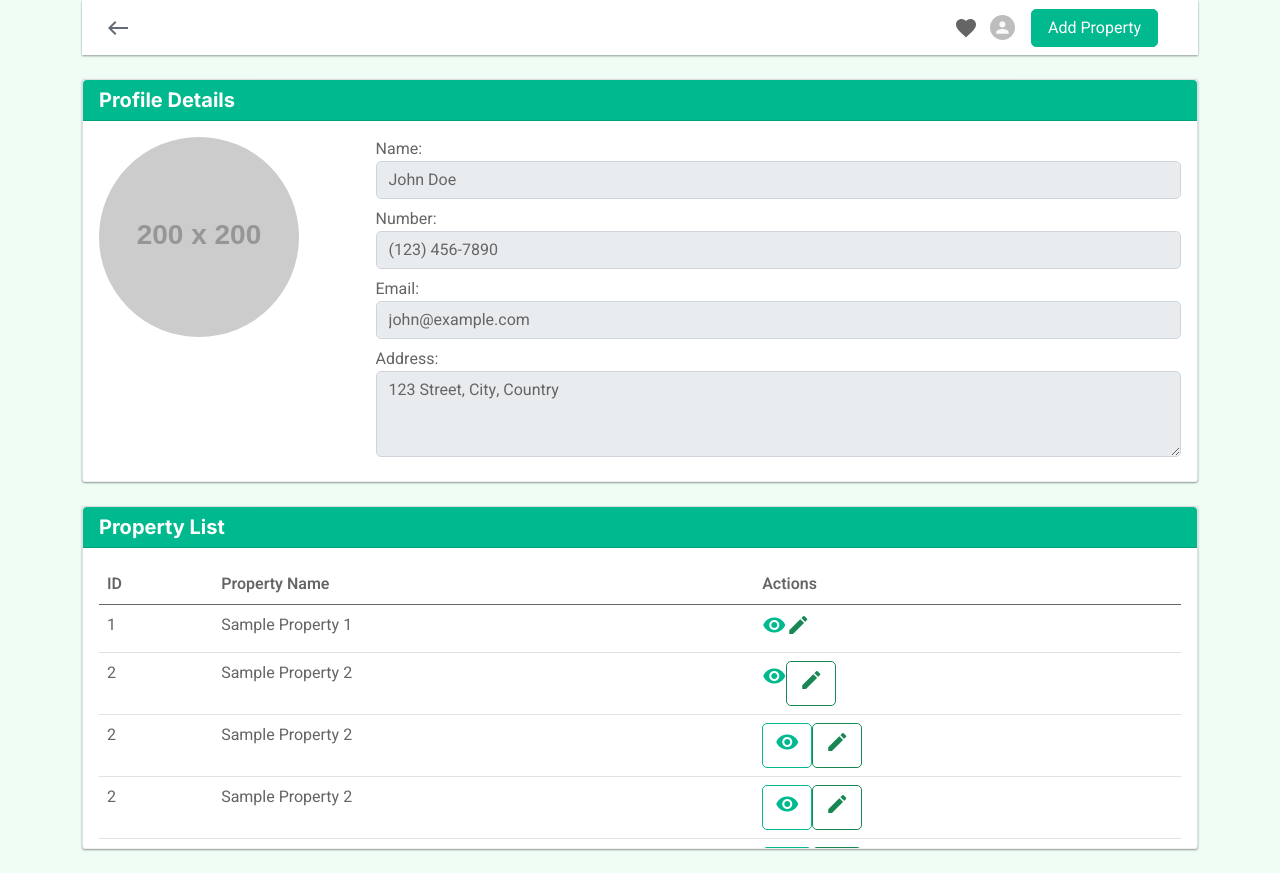
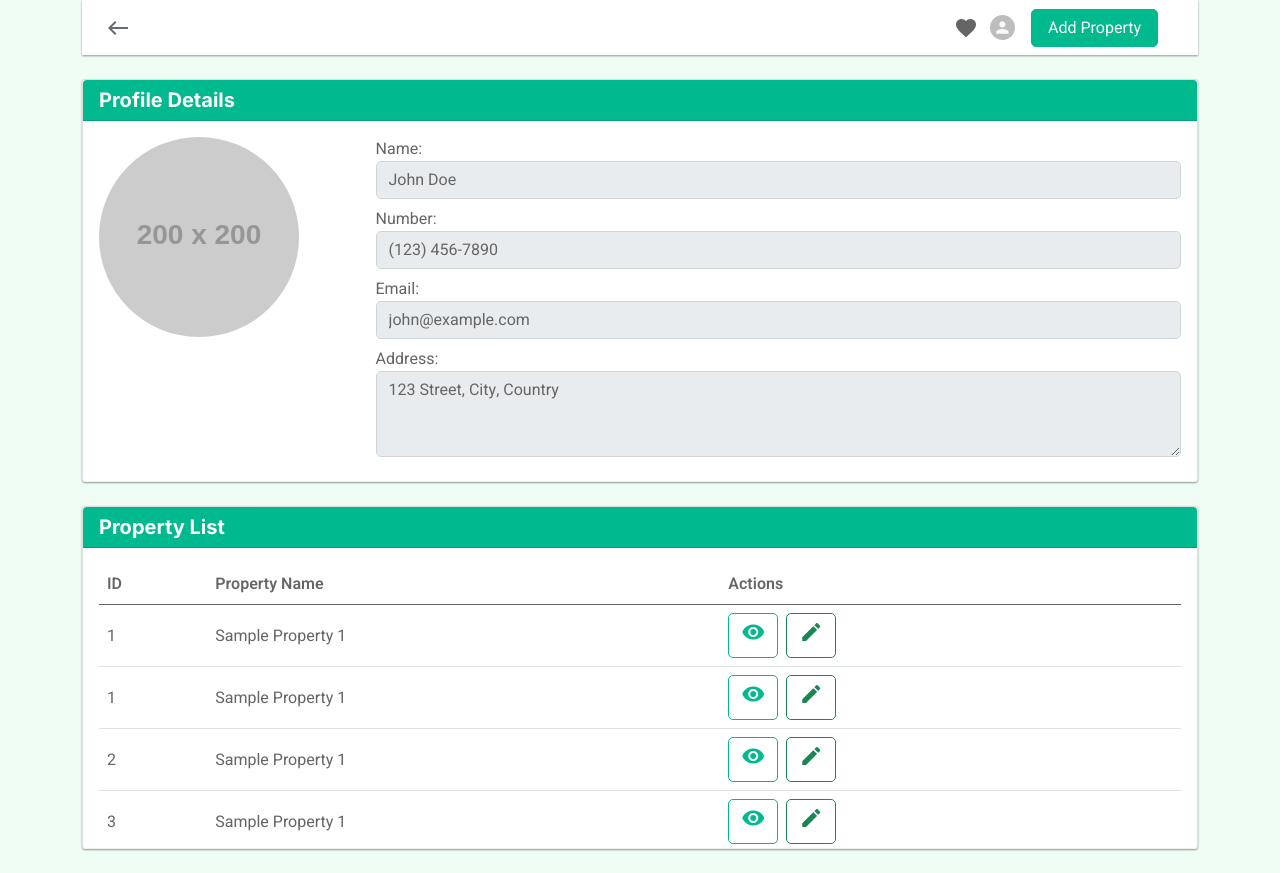
Before and after one commit to joy-mohajon/house-rent-system-clientside-reactjs, a React (Vite) app: page /profile in a window 1280 px wide. Built offline with nearby package versions, Linux system fonts and the light colour scheme.

Commit message:
updated property table row style as vertical align middle

```diff
--- a/src/components/PropertyTable/PropertyTable.jsx
+++ b/src/components/PropertyTable/PropertyTable.jsx
@@ -29,57 +29,9 @@ const PropertyTable = () => {
               </tr>
             </thead>
             <tbody>
-              <tr>
+              <tr style={{ verticalAlign: "middle" }}>
                 <td>1</td>
                 <td>Sample Property 1</td>
-                <td>
-                  <a
-                    href="#"
-                    className="btn-outline-primary"
-                    data-toggle="tooltip"
-                    data-placement="top"
-                    title="View"
-                  >
-                    <i className="material-icons">visibility</i>
-                  </a>
-                  <a
-                    href="#"
-                    className="btn-outline-success"
-                    data-toggle="tooltip"
-                    data-placement="top"
-                    title="Edit"
-                  >
-                    <i className="material-icons">edit</i>
-                  </a>
-                </td>
-              </tr>
-              <tr>
-                <td>2</td>
-                <td>Sample Property 2</td>
-                <td>
-                  <a
-                    href="#"
-                    className="btn-outline-primary"
-                    data-toggle="tooltip"
-                    data-placement="top"
-                    title="View"
-                  >
-                    <i className="material-icons">visibility</i>
-                  </a>
-                  <a
-                    href="#"
-                    className="btn btn-outline-success"
-                    data-toggle="tooltip"
-                    data-placement="top"
-                    title="Edit"
-                  >
-                    <i className="material-icons">edit</i>
-                  </a>
-                </td>
-              </tr>
-              <tr>
-                <td>2</td>
-                <td>Sample Property 2</td>
                 <td>
                   <a
                     href="#"
@@ -92,7 +44,7 @@ const PropertyTable = () => {
                   </a>
                   <a
                     href="#"
-                    className="btn btn-outline-success"
+                    className="btn btn-outline-success mx-2"
                     data-toggle="tooltip"
                     data-placement="top"
                     title="Edit"
@@ -101,9 +53,9 @@ const PropertyTable = () => {
                   </a>
                 </td>
               </tr>
-              <tr>
-                <td>2</td>
-                <td>Sample Property 2</td>
+              <tr style={{ verticalAlign: "middle" }}>
+                <td>1</td>
+                <td>Sample Property 1</td>
                 <td>
                   <a
                     href="#"
@@ -116,7 +68,7 @@ const PropertyTable = () => {
                   </a>
                   <a
                     href="#"
-                    className="btn btn-outline-success"
+                    className="btn btn-outline-success mx-2"
                     data-toggle="tooltip"
                     data-placement="top"
                     title="Edit"
@@ -125,9 +77,9 @@ const PropertyTable = () => {
                   </a>
                 </td>
               </tr>
-              <tr>
+              <tr style={{ verticalAlign: "middle" }}>
                 <td>2</td>
-                <td>Sample Property 2</td>
+                <td>Sample Property 1</td>
                 <td>
                   <a
                     href="#"
@@ -140,7 +92,7 @@ const PropertyTable = () => {
                   </a>
                   <a
                     href="#"
-                    className="btn btn-outline-success"
+                    className="btn btn-outline-success mx-2"
                     data-toggle="tooltip"
                     data-placement="top"
                     title="Edit"
@@ -149,9 +101,9 @@ const PropertyTable = () => {
                   </a>
                 </td>
               </tr>
-              <tr>
-                <td>2</td>
-                <td>Sample Property 2</td>
+              <tr style={{ verticalAlign: "middle" }}>
+                <td>3</td>
+                <td>Sample Property 1</td>
                 <td>
                   <a
                     href="#"
@@ -164,7 +116,7 @@ const PropertyTable = () => {
                   </a>
                   <a
                     href="#"
-                    className="btn btn-outline-success"
+                    className="btn btn-outline-success mx-2"
                     data-toggle="tooltip"
                     data-placement="top"
                     title="Edit"
@@ -173,9 +125,9 @@ const PropertyTable = () => {
                   </a>
                 </td>
               </tr>
-              <tr>
-                <td>2</td>
-                <td>Sample Property 2</td>
+              <tr style={{ verticalAlign: "middle" }}>
+                <td>4</td>
+                <td>Sample Property 1</td>
                 <td>
                   <a
                     href="#"
@@ -188,7 +140,7 @@ const PropertyTable = () => {
                   </a>
                   <a
                     href="#"
-                    className="btn btn-outline-success"
+                    className="btn btn-outline-success mx-2"
                     data-toggle="tooltip"
                     data-placement="top"
                     title="Edit"
@@ -197,9 +149,9 @@ const PropertyTable = () => {
                   </a>
                 </td>
               </tr>
-              <tr>
-                <td>2</td>
-                <td>Sample Property 2</td>
+              <tr style={{ verticalAlign: "middle" }}>
+                <td>5</td>
+                <td>Sample Property 1</td>
                 <td>
                   <a
                     href="#"
@@ -212,7 +164,31 @@ const PropertyTable = () => {
                   </a>
                   <a
                     href="#"
-                    className="btn btn-outline-success"
+                    className="btn btn-outline-success mx-2"
+                    data-toggle="tooltip"
+                    data-placement="top"
+                    title="Edit"
+                  >
+                    <i className="material-icons">edit</i>
+                  </a>
+                </td>
+              </tr>
+              <tr style={{ verticalAlign: "middle" }}>
+                <td>6</td>
+                <td>Sample Property 1</td>
+                <td>
+                  <a
+                    href="#"
+                    className="btn btn-outline-primary"
+                    data-toggle="tooltip"
+                    data-placement="top"
+                    title="View"
+                  >
+                    <i className="material-icons">visibility</i>
+                  </a>
+                  <a
+                    href="#"
+                    className="btn btn-outline-success mx-2"
                     data-toggle="tooltip"
                     data-placement="top"
                     title="Edit"
```
